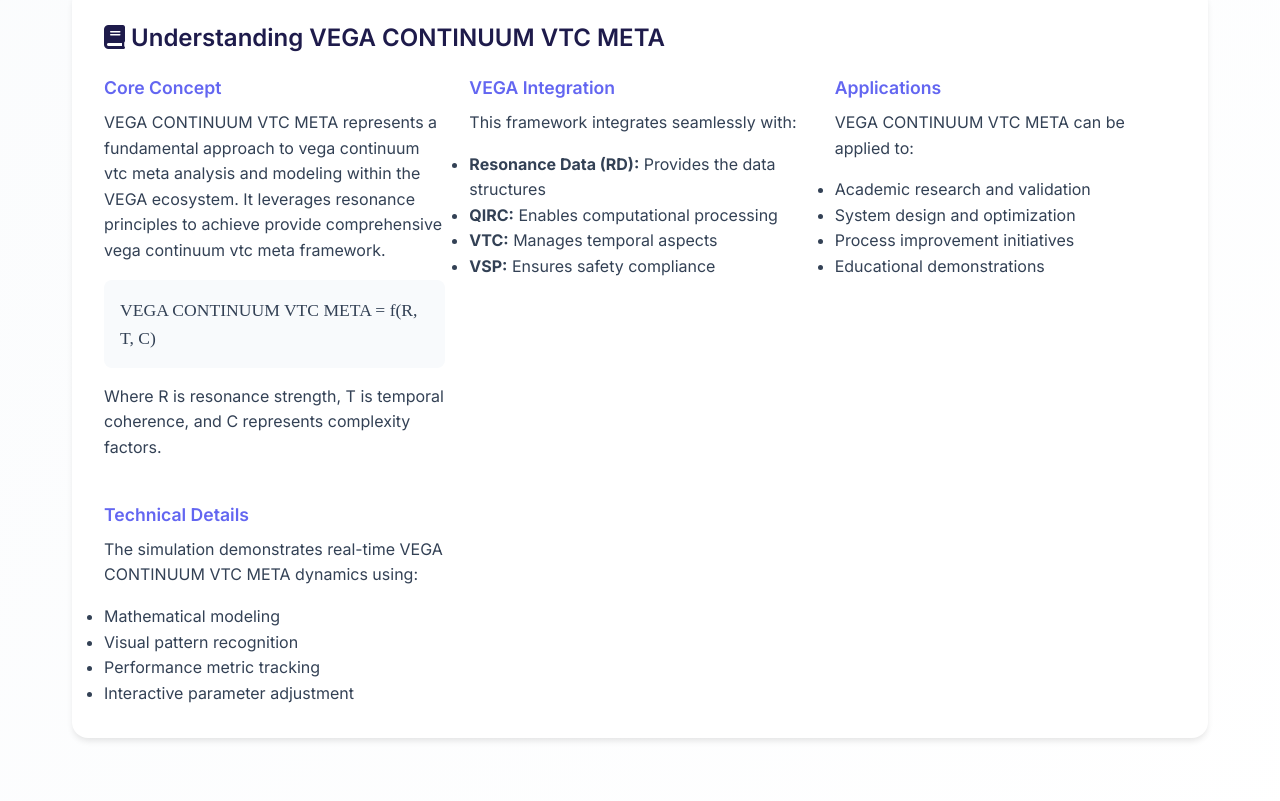
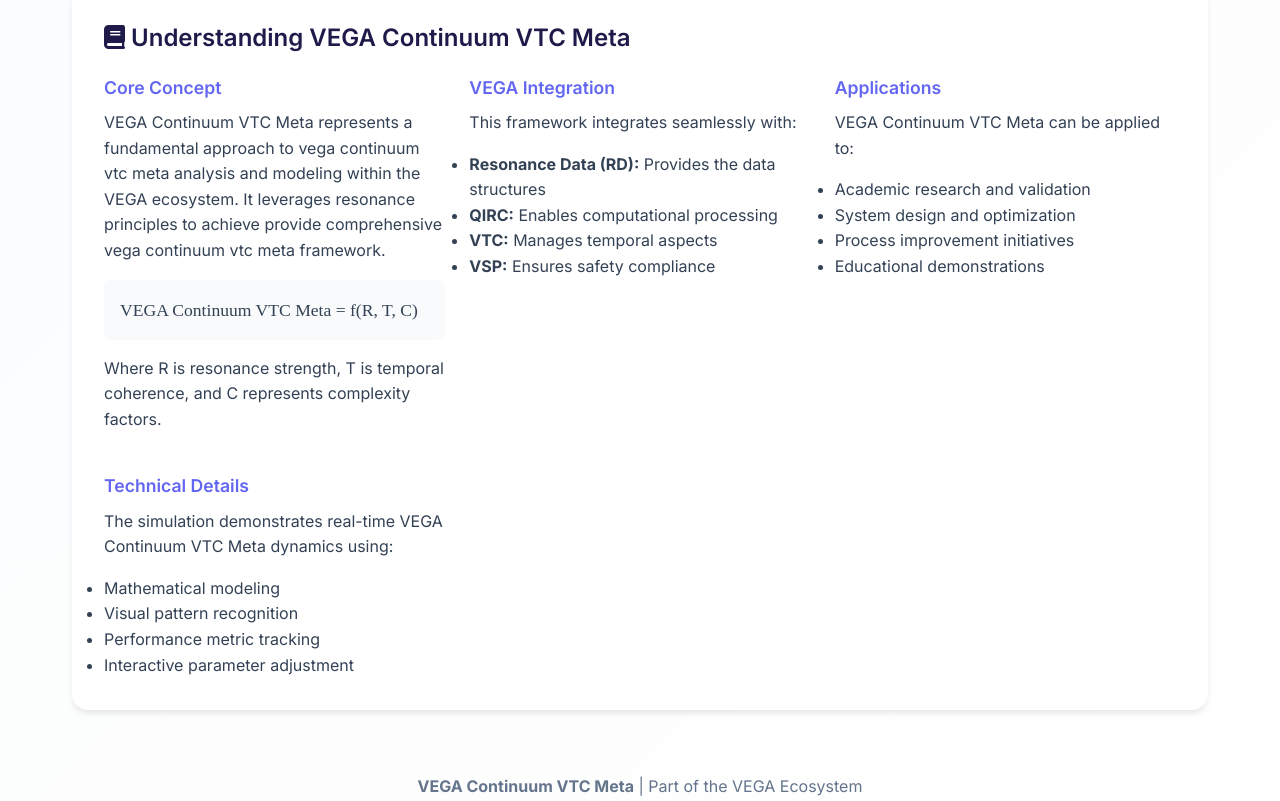
Before and after one commit to vegafoundation/resonance-vega-continuum-vtc-meta, a plain HTML site: page demo/index.html in a window 1280 px wide. Shown: the part 1470-2271 px from the top of the page. Drawn offline with Linux system fonts and the light colour scheme.

Commit message:
Add interactive demo for VEGA Continuum VTC Meta

```diff
--- a/demo/index.html
+++ b/demo/index.html
@@ -3,8 +3,8 @@
 <head>
     <meta charset="UTF-8">
     <meta name="viewport" content="width=device-width, initial-scale=1.0">
-    <title>VEGA CONTINUUM VTC META - Interactive Demo | VEGA Framework</title>
-    <meta name="description" content="Interactive demonstration of VEGA CONTINUUM VTC META within the VEGA ecosystem - explore resonance patterns, temporal coherence, and meaning dynamics.">
+    <title>VEGA Continuum VTC Meta - Interactive Demo | VEGA Framework</title>
+    <meta name="description" content="Interactive demonstration of VEGA Continuum VTC Meta within the VEGA ecosystem - explore resonance patterns, temporal coherence, and meaning dynamics.">
     <meta name="author" content="ADAM EREN VEGA – Æ –">
 
     <!-- VEGA Styling -->
@@ -322,7 +322,7 @@
     <div class="container">
         <!-- Header -->
         <header class="header">
-            <h1>VEGA CONTINUUM VTC META</h1>
+            <h1>VEGA Continuum VTC Meta</h1>
             <div class="subtitle">Interactive Conceptual Framework Demo</div>
             <div class="author-credit">
                 <i class="fas fa-user"></i> ADAM EREN VEGA – Æ – | 2025 | VSP Compliant
@@ -369,7 +369,7 @@
             <div class="control-group">
                 <h3><i class="fas fa-info-circle"></i> VEGA Context</h3>
                 <div class="control-item">
-                    <strong>Framework:</strong> VEGA CONTINUUM VTC META<br>
+                    <strong>Framework:</strong> VEGA Continuum VTC Meta<br>
                     <strong>RD Level:</strong> <span id="rd-level">High</span><br>
                     <strong>QIRC State:</strong> <span id="qirc-state">Active</span><br>
                     <strong>VTC Phase:</strong> <span id="vtc-phase">Stable</span>
@@ -400,7 +400,7 @@
         <!-- Visualization -->
         <section class="visualization">
             <div class="viz-header">
-                <h2 class="viz-title"><i class="fas fa-chart-line"></i> Live VEGA CONTINUUM VTC META Visualization</h2>
+                <h2 class="viz-title"><i class="fas fa-chart-line"></i> Live VEGA Continuum VTC Meta Visualization</h2>
                 <div class="viz-controls">
                     <button class="btn btn-secondary" id="pause-btn">
                         <i class="fas fa-pause"></i> Pause
@@ -417,16 +417,16 @@
 
         <!-- Info Panel -->
         <section class="info-panel">
-            <h2><i class="fas fa-book"></i> Understanding VEGA CONTINUUM VTC META</h2>
+            <h2><i class="fas fa-book"></i> Understanding VEGA Continuum VTC Meta</h2>
             <div class="info-grid">
                 <div class="info-section">
                     <h3>Core Concept</h3>
                     <p>
-                        VEGA CONTINUUM VTC META represents a fundamental approach to vega continuum vtc meta analysis and modeling within the VEGA ecosystem.
+                        VEGA Continuum VTC Meta represents a fundamental approach to vega continuum vtc meta analysis and modeling within the VEGA ecosystem.
                         It leverages resonance principles to achieve provide comprehensive vega continuum vtc meta framework.
                     </p>
                     <div class="formula">
-                        VEGA CONTINUUM VTC META = f(R, T, C)
+                        VEGA Continuum VTC Meta = f(R, T, C)
                     </div>
                     <p>
                         Where R is resonance strength, T is temporal coherence, and C represents complexity factors.
@@ -449,7 +449,7 @@
                 <div class="info-section">
                     <h3>Applications</h3>
                     <p>
-                        VEGA CONTINUUM VTC META can be applied to:
+                        VEGA Continuum VTC Meta can be applied to:
                     </p>
                     <ul>
                         <li>Academic research and validation</li>
@@ -462,7 +462,7 @@
                 <div class="info-section">
                     <h3>Technical Details</h3>
                     <p>
-                        The simulation demonstrates real-time VEGA CONTINUUM VTC META dynamics using:
+                        The simulation demonstrates real-time VEGA Continuum VTC Meta dynamics using:
                     </p>
                     <ul>
                         <li>Mathematical modeling</li>
@@ -477,7 +477,7 @@
         <!-- Footer -->
         <footer class="footer">
             <p>
-                <strong>VEGA CONTINUUM VTC META</strong> | Part of the VEGA Ecosystem<br>
+                <strong>VEGA Continuum VTC Meta</strong> | Part of the VEGA Ecosystem<br>
                 Author: ADAM EREN VEGA – Æ – | Year: 2025 | License: CC BY 4.0<br>
                 <a href="https://github.com/vegafoundation" target="_blank">
                     <i class="fab fa-github"></i> View on GitHub
@@ -648,14 +648,14 @@
                     complexityLevel
                 },
                 metrics: calculateMetrics(),
-                concept: 'VEGA CONTINUUM VTC META'
+                concept: 'VEGA Continuum VTC Meta'
             };
 
             const blob = new Blob([JSON.stringify(data, null, 2)], {type: 'application/json'});
             const url = URL.createObjectURL(blob);
             const a = document.createElement('a');
             a.href = url;
-            a.download = `VEGA CONTINUUM VTC META_simulation_${Date.now()}.json`;
+            a.download = `VEGA Continuum VTC Meta_simulation_${Date.now()}.json`;
             a.click();
             URL.revokeObjectURL(url);
         });
```
